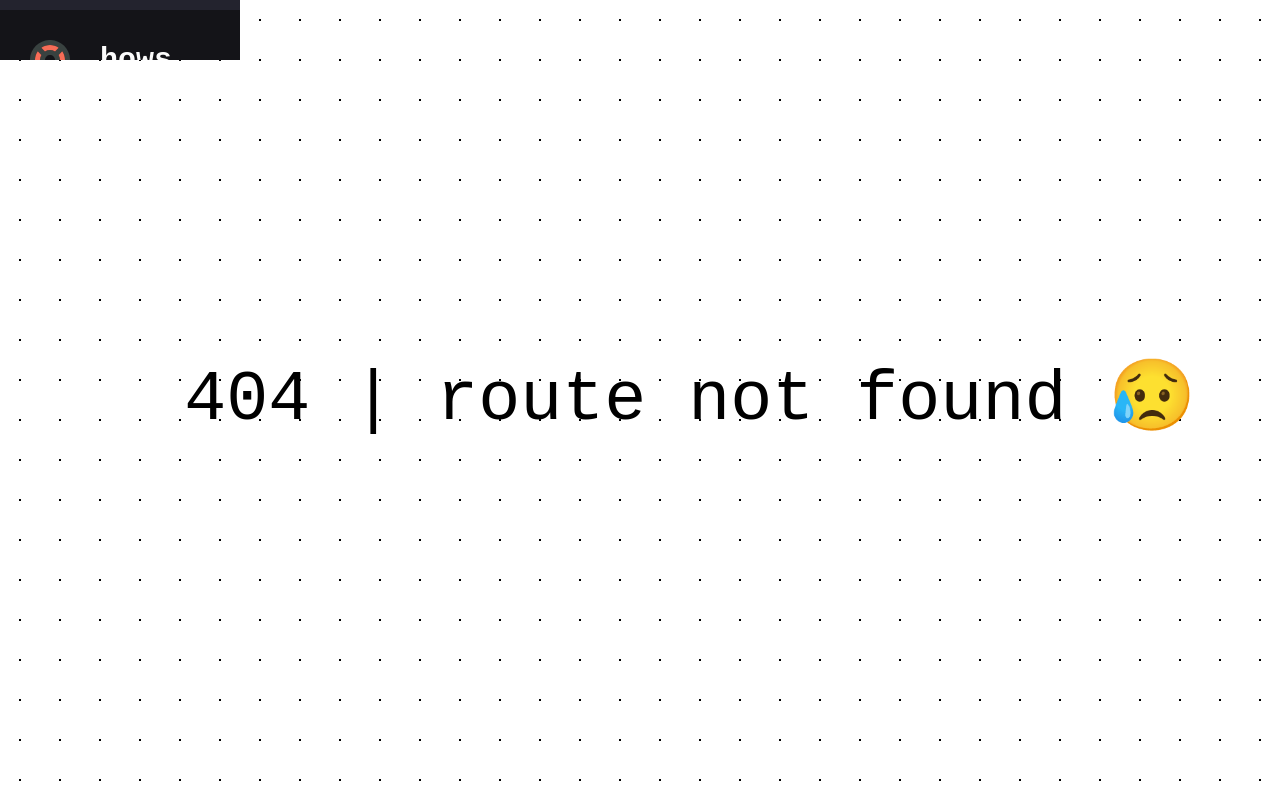
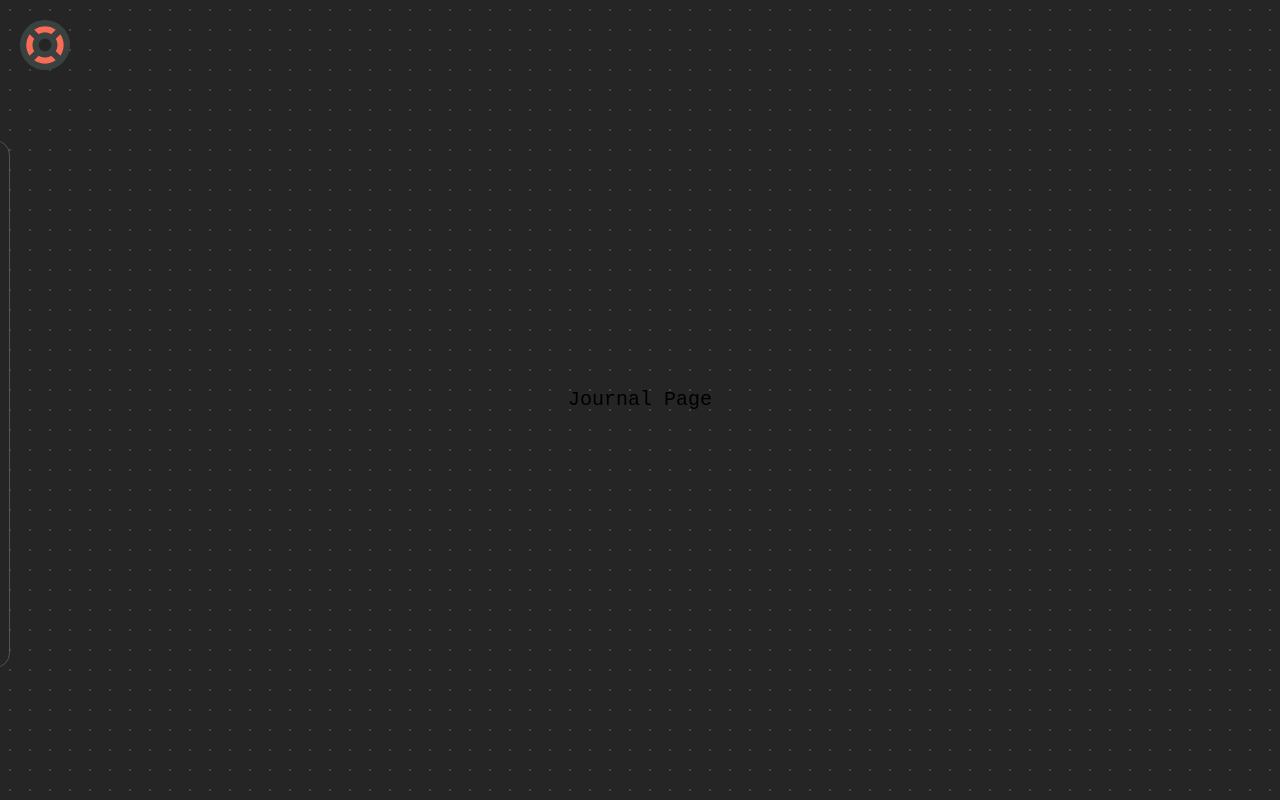
Before and after one commit to apooravm/apooravm.github.io, a SvelteKit app: page /journal in a window 1280 px wide. Before the commit this address had no page. Built offline with nearby package versions, Linux system fonts and the light colour scheme.

Commit message:
tailwind + loads other

```diff
--- a/src/app.html
+++ b/src/app.html
@@ -9,8 +9,10 @@
 		<style>
 			@import url('https://fonts.googleapis.com/css2?family=Poppins:wght@400;500;700;800;900&display=swap');
 			body {
-				background-size: 40px 40px;
-				background-image: radial-gradient(circle, #000000 1px, rgba(0, 0, 0, 0) 1px);
+				background-size: 20px 20px;
+                background-color: #252525;
+				background-image: radial-gradient(circle, #ffffff25 1px, rgba(255, 255, 255, 0) 1px);
+                background-attachment: fixed;
 			}
 		</style>
 	</head>
--- a/src/routes/+layout.svelte
+++ b/src/routes/+layout.svelte
@@ -1,357 +1,92 @@
 <script lang="ts">
-	import "../app.css";
-	import { browser } from "$app/environment";
+	import '../app.css';
 
-	let hoverCount = 0;
-	let logo_text_all = 'Hey hows it going';
-	let logo_text_split = logo_text_all.split(' ');
-	let logo_text = 'Heyo';
-
-	let currentRoute: string = "";
-
-	if (browser) {
-		const urlParts = window.location.href.split("/");
-		currentRoute = urlParts[3]
-	}
-
-	const updateLogoText = () => {
-		hoverCount += 1;
-		if (hoverCount >= logo_text_split.length) {
-			hoverCount = 0;
-		}
-		logo_text = logo_text_split[hoverCount];
+	const homeLink = {
+		title: 'Hey',
+		icon: '/sidebar-logo-lifebuoy.svg',
+		alt: 'home-icon',
+		link: '/'
 	};
 
-	const btnMap: { [key: string]: string } = {
-		"notes": "sidebar-link-img-inactive",
-		"cubed": "sidebar-link-img-inactive",
-		"chat": "sidebar-link-img-inactive",
-		"resume": "sidebar-link-img-inactive",
-		"register": "sidebar-link-img-inactive"
-	}
+	let sidebarLinks = [
+		{
+			title: 'Notes',
+			icon: '/sidebar-file.svg',
+			alt: 'notes-icon',
+			link: '/notes'
+		},
+		{
+			title: 'Chat',
+			icon: '/sidebar-chat.svg',
+			alt: 'chat-icon',
+			link: '/chat'
+		},
+		{
+			title: 'Resume',
+			icon: '/sidebar-resume.svg',
+			alt: 'resume-icon',
+			link: '/resume'
+		},
+		{
+			title: 'Cubed',
+			icon: '/sidebar-brush.svg',
+			alt: 'cubed-icon',
+			link: '/cubed'
+		},
+		{
+			title: 'Journal',
+			icon: '/sidebar-ribbon.svg',
+			alt: 'journal-icon',
+			link: '/journal'
+		},
+		{
+			title: 'Register',
+			icon: '/sidebar-user.svg',
+			alt: 'user-icon',
+			link: '/register'
+		}
+	];
 
-	const setActiveState = (buttonKey: string) => {
-		for (const btn in btnMap) {
-			btnMap[btn] = "sidebar-link-img-inactive"
-		}
-		if (buttonKey == "home") {
-			return
-		}
-		btnMap[buttonKey] = "sidebar-link-img-active"
-	}
+	let currentActiveIdx = 0;
 
-	if (currentRoute != "") {
-		setActiveState(currentRoute);
-		console.log(currentRoute)
-	}
-
-	const currentDate = new Date();
-	const hours = currentDate.getHours();
-	const minutes = currentDate.getMinutes();
-	const seconds = currentDate.getSeconds();
-
-	const titleMessage = hours < 12 ? "Good Morning" : hours < 16 ? "Good Afternoon" : "Good Evening";
-
+	const updateCurrActive = (newIdx: number) => {
+		currentActiveIdx = newIdx;
+	};
 </script>
 
-<title>{titleMessage}</title>
+<title>{'Hey'}</title>
+<!-- <img class="w-8 duration-300" src={link.icon} alt={link.alt}> -->
+<!--
+<div class="fixed hover:rotate-180">
+    <a class="" href={sidebarLinks[0].link}>
+        <img
+            class="w-12"
+            src={sidebarLinks[0].icon}
+            alt={sidebarLinks[0].alt}
+        />
+    </a>
+    -ml-12
+    -ml-16
+    drop-shadow-[0_15px_15px_rgba(235,52,140,0.9)]
+</div> -->
 
-<div class="main-container">
-	<div class="sidebar" role="presentation" on:mouseenter={updateLogoText} on:keypress={() => {}}>
-		<ul class="sidebar-nav">
-			<li class="sidebar-logo">
-				<a class="sidebar-link" id="sidebar-logo-link" href="/" on:click={() => {setActiveState("home")}}>
-					<img src="/sidebar-logo-lifebuoy.svg" alt="logo" srcset="" width="40rem" />
-					<span class="sidebar-link-text">{logo_text}</span>
+<div class="flex w-full flex-row sm:min-h-screen sm:flex-row">
+    <div class="fixed py-4 px-4 border-red-400 border-0">
+        <a class={`flex flex-col w-full rounded-lg bottom-0 items-center gap-[2px] ${currentActiveIdx === 0 ? " " : " "}`} href={homeLink.link} on:click={() => {updateCurrActive(0)}}>
+            <img class="w-10 rotate-0 hover:rotate-180 duration-300" src={homeLink.icon} alt={homeLink.alt} />
+        </a>
+    </div>
+	<div class="group z-50 fixed flex flex-col justify-end mt-24 py-4 w-24 border-0 border-green-400">
+		<div class="flex flex-col justify-center gap-2 -ml-16 py-2 h-full items-center w-[4.5rem] group-hover:ml-2 group-hover:border-stone-600 group-hover:border-[1px] duration-300 backdrop-blur-[1px] backdrop-saturate-0 border-[1px] border-stone-600 rounded-xl">
+			{#each sidebarLinks as link, idx}
+				<a class={`flex flex-col w-full rounded-lg bottom-0 duration-[400ms] py-[4px] items-center gap-[2px] ${currentActiveIdx === idx+1 ? " bg-pink-400 bg-opacity-30 " : " "}`} href={link.link} on:click={() => {updateCurrActive(idx+1)}}>
+					<img class="w-9" src={link.icon} alt={link.alt} />
+					<span class="text-[14px] text-slate-200">{link.title}</span>
 				</a>
-			</li>
-			<li class="sidebar-item">
-				<a class="sidebar-link" href="/notes" on:click={() => {setActiveState("notes")}}>
-					<img class={btnMap["notes"]} src="/sidebar-file.svg" alt="chat" srcset="" width="40rem" />
-					<span class="sidebar-link-text">Notes</span>
-				</a>
-			</li>
-			<li class="sidebar-item">
-				<a class="sidebar-link" href="/cubed" on:click={() => {setActiveState("cubed")}}>
-					<img class={btnMap["cubed"]} src="/sidebar-brush.svg" alt="chat" srcset="" width="40rem" />
-					<span class="sidebar-link-text">Cubed</span>
-				</a>
-			</li>
-			<li class="sidebar-item">
-				<a class="sidebar-link" href="/chat" on:click={() => {setActiveState("chat")}}>
-					<img class={btnMap["chat"]} src="/sidebar-chat.svg" alt="chat" srcset="" width="40rem" />
-					<span class="sidebar-link-text">Chat</span>
-				</a>
-			</li>
-			<li class="sidebar-item">
-				<a class="sidebar-link" href="/resume" on:click={() => {setActiveState("resume")}}>
-					<img class={btnMap["resume"]} src="/sidebar-resume.svg" alt="resume" srcset="" width="40rem" />
-					<span class="sidebar-link-text">Resume</span>
-				</a>
-			</li>
-			<li class="sidebar-item">
-				<a class="sidebar-link" href="/register" on:click={() => {setActiveState("register")}}>
-					<img class={btnMap["register"]} src="/sidebar-user.svg" alt="home" srcset="" width="40rem" />
-					<span class="sidebar-link-text">User</span>
-				</a>
-			</li>
-		</ul>
-		<!--
-	<a class="navbar-link" href="/notes">notes</a>
-	<a class="navbar-link" href="/webmap">webmap</a>
-	<a class="navbar-link" href="/cubed">cubed</a>
-	<a class="navbar-link" href="/register">register</a>
-	<a class="navbar-link" href="/chat">chat</a>
-	-->
+			{/each}
+		</div>
 	</div>
-
-	<div class="main-app">
+	<div class="w-full">
 		<slot />
 	</div>
 </div>
-
-<style>
-	:root {
-		font-size: 20px;
-		font-family: monospace;
-		--text-primary: rgb(134, 134, 134);
-		--text-secondary: rgb(252, 252, 252);
-
-		--bg-primary: #23232e;
-		--bg-secondary: #141418;
-
-		--transition-speed: 300ms;
-		--transition-speed-slow: 100ms;
-	}
-
-	:global(body)::-webkit-scrollbar {
-		width: 0.25rem;
-	}
-
-	:global(body)::-webkit-scrollbar-thumb {
-		background-color: rgb(97, 37, 154);
-	}
-
-	:global(body)::-webkit-scrollbar-track {
-		background-color: #141418;
-	}
-
-	:global(html),
-	:global(body) {
-		height: 100%;
-		margin: 0px;
-		padding: 0px;
-		font-family: 'monospace', sans-serif;
-	}
-
-	.sidebar {
-		position: fixed;
-
-		background-color: var(--bg-primary);
-		transition: width var(--transition-speed) ease;
-
-		z-index: 2;
-
-		font-family: monospace;
-	}
-
-	.sidebar-nav {
-		list-style: none;
-		padding: 0;
-		margin: 0;
-		display: flex;
-		flex-direction: column;
-		align-items: center;
-		height: 100%;
-	}
-
-	.sidebar-item {
-		width: 100%;
-	}
-
-	.sidebar-link {
-		display: flex;
-		align-items: center;
-		height: 5rem;
-		color: var(--text-primary);
-
-		text-decoration: none;
-
-		/* filter: grayscale(100%) opacity(0.7); */
-	}
-
-	.sidebar-link:hover {
-		filter: grayscale(0%) opacity(1);
-		background: var(--bg-secondary);
-		color: var(--text-secondary);
-	}
-
-	.sidebar-link-img-inactive {
-		filter: grayscale(100%) opacity(0.7);
-	}
-
-	.sidebar-link-img-active {
-		filter: grayscale(0%) opacity(1);
-	}
-
-	.sidebar-link img {
-		min-width: 2rem;
-		margin: 0 1.5rem;
-	}
-
-	.sidebar-logo {
-		color: var(--text-secondary);
-
-		background: var(--bg-secondary);
-	}
-
-	.sidebar-logo img {
-		transform: rotate(0deg);
-		transition: transform var(--transition-speed);
-	}
-
-	.sidebar:hover .sidebar-logo img {
-		transform: rotate(-180deg);
-	}
-
-	.sidebar:hover #sidebar-logo-link {
-		filter: grayscale(0%) opacity(1);
-		background: var(--bg-secondary);
-		color: var(--text-secondary);
-	}
-
-	/* Large Screens */
-	@media only screen and (min-width: 600px) {
-		.main-app {
-			margin-left: 5rem;
-			/* padding-block: 1rem; */
-			padding-inline: 0rem;
-		}
-
-		.sidebar-item:last-child {
-			margin-top: auto;
-		}
-
-		.sidebar {
-			position: fixed;
-			width: 5rem;
-			height: 100vh;
-			position: fixed;
-
-			overflow-x: hidden;
-			overflow-y: auto;
-
-			background-color: var(--bg-primary);
-			transition: width var(--transition-speed) ease;
-
-			z-index: 3;
-
-			font-family: monospace;
-		}
-
-		.sidebar::-webkit-scrollbar {
-			width: 0.15rem;
-		}
-
-		.sidebar::-webkit-slider-thumb {
-			background-color: rgb(231, 88, 88);
-		}
-
-		.sidebar::-webkit-scrollbar-track {
-			background-color: rgb(65, 98, 145);
-		}
-
-		.sidebar:hover {
-			width: 12rem;
-			transition: var(--transition-speed);
-		}
-
-		.sidebar:hover .sidebar-link-text {
-			display: block;
-		}
-
-		.sidebar:hover {
-			width: 12rem;
-			transition: var(--transition-speed);
-		}
-
-		.sidebar-logo {
-			font-weight: bold;
-			/* text-transform: uppercase; */
-			margin-bottom: 1rem;
-			text-align: center;
-			font-size: 1.5rem;
-			letter-spacing: 0ch;
-
-			width: 100%;
-		}
-	}
-
-	/* Small Screens */
-	@media only screen and (max-width: 600px) {
-		.main-container {
-			display: flex;
-			flex-direction: column;
-			height: 100vh;
-		}
-
-		.main-app {
-			margin-left: 0rem;
-			/* padding-block: 1rem; */
-			padding-inline: 0rem;
-			padding-bottom: 3rem;
-		}
-
-		.sidebar {
-			position: relative;
-			bottom: 0;
-			width: 100vw;
-			height: 3rem;
-			position: fixed;
-
-			padding-bottom: 10px;
-			padding-top: 10px;
-			/* margin-inline: 5px;
-			margin-inline-end: 10px; */
-
-			border-top-right-radius: 0px;
-			border-top-left-radius: 0px;
-
-			overflow-y: hidden;
-			overflow-x: auto;
-		}
-
-		.sidebar-link-text {
-			display: none;
-		}
-
-		.sidebar:hover .sidebar-link-text {
-			display: none;
-		}
-
-		.sidebar-logo {
-			display: block;
-			font-size: 0rem;
-		}
-
-		.sidebar-link img {
-			min-width: 1rem;
-			width: 2rem;
-
-			margin: 0 1rem;
-		}
-
-		.sidebar-nav {
-			flex-direction: row;
-			align-items: center;
-		}
-
-		.sidebar-link {
-			justify-content: center;
-		}
-
-		.main-app {
-			margin: 0;
-		}
-	}
-</style>
--- /dev/null
+++ b/src/routes/journal/+page.svelte
@@ -0,0 +1,7 @@
+<script lang=ts>
+
+</script>
+
+<div class="flex w-full h-screen items-center justify-center">
+    Journal Page
+</div>
--- a/src/routes/notes/+page.svelte
+++ b/src/routes/notes/+page.svelte
@@ -10,24 +10,24 @@
 	export let data: PageData;
 </script>
 
-<div class="main-container">
+<div class="flex flex-col items-center py-6 w-full gap-6">
 	{#await JSON.parse(data.message)}
 		<div class="loader" />
 	{:then data}
 		{#each data.notes as { title, description, slug, date, time }}
-			<div class="note-container">
-				<div class="note-title">
+			<a class="flex flex-col w-full px-20 min-h-44 justify-center rounded-lg max-w-3xl cursor-pointer bg-stone-100 bg-opacity-5 backdrop-blur-[1px] border-[1px] border-stone-700 text-white"
+				href={`https://multi-serve.onrender.com/api/notes/${slug}.md`}>
+				<div class="text-lg">
 					{title}
 				</div>
-				<div class="note-datetime">
+				<div class="">
 					{cleanTime(time)}, {date}
 				</div>
 				<br />
-				<div class="note-desc">
+				<div class="text-sm font-normal">
 					{description}
 				</div>
-				<a class="note-link" href={`https://multi-serve.onrender.com/api/notes/${slug}.md`}>Link Here</a>
-			</div>
+			</a>
 		{/each}
 	{/await}
 </div>
@@ -41,131 +41,3 @@ vim.opt.autowrite = true
 vim.opt.autoread = true
 
  -->
-
-<style>
-	.main-container {
-		display: flex;
-		flex-direction: column;
-		justify-content: space-evenly;
-	}
-
-	.note-container {
-		display: flex;
-		flex-direction: column;
-		justify-content: center;
-
-		font-family: monospace;
-
-		background-color: white;
-		border: 1px solid #ccc;
-		border-radius: 8px;
-		box-shadow: 0 0 0px rgba(0, 0, 0, 0.1);
-		/* border: 0.1px transparent solid; */
-		/* margin: 20px; */
-	}
-
-	.note-desc {
-		font-size: 90%;
-		font-weight: lighter;
-	}
-
-	.note-datetime {
-		font-weight: lighter;
-		font-size: 80%;
-	}
-
-	.note-link {
-		font-weight: lighter;
-		text-decoration: none;
-	}
-
-	.note-container:hover {
-		cursor: pointer;
-
-		background: none;
-
-		background-color: rgb(235, 235, 235);
-
-		transition: all 0.1s;
-		/* border: 0.1px rgba(42, 42, 42, 0.223) solid; */
-	}
-
-	@-webkit-keyframes spin {
-		0% {
-			-webkit-transform: rotate(0deg);
-		}
-		100% {
-			-webkit-transform: rotate(360deg);
-		}
-	}
-
-	@keyframes spin {
-		0% {
-			transform: rotate(0deg);
-		}
-		100% {
-			transform: rotate(360deg);
-		}
-	}
-
-	@media only screen and (min-width: 600px) {
-		.main-container {
-			padding-block: 50px;
-
-			padding-inline: 200px;
-			margin: auto;
-
-			gap: 50px;
-		}
-
-		.note-container {
-			max-height: 40rem;
-			max-width: 50rem;
-
-			padding-block: 35px;
-			padding-inline: 40px;
-
-			font-size: 100%;
-
-			transition: all 0.6s;
-		}
-
-		.note-title {
-			font-size: 140%;
-			font-weight: 900;
-		}
-
-		.note-link {
-			font-size: 90%;
-		}
-	}
-
-	@media only screen and (max-width: 600px) {
-		.main-container {
-			display: flex;
-			flex-direction: column;
-			gap: 10px;
-			justify-content: center;
-			align-items: center;
-
-			margin-block: 15px;
-			margin-inline: 10px;
-		}
-
-		.note-container {
-			min-height: 14rem;
-
-			font-size: 100%;
-			padding-inline: 20px;
-		}
-
-		.note-title {
-			font-size: 110%;
-			font-weight: 900;
-		}
-
-		.note-link {
-			font-size: 80%;
-		}
-	}
-</style>
```
Also changed, not shown: src/app.css (+27 -0 lines), src/routes/+page.svelte (+4 -11 lines), tailwind.config.js (+12 -1 lines), static/sidebar-pencil.svg (added), static/sidebar-ribbon.svg (added).
